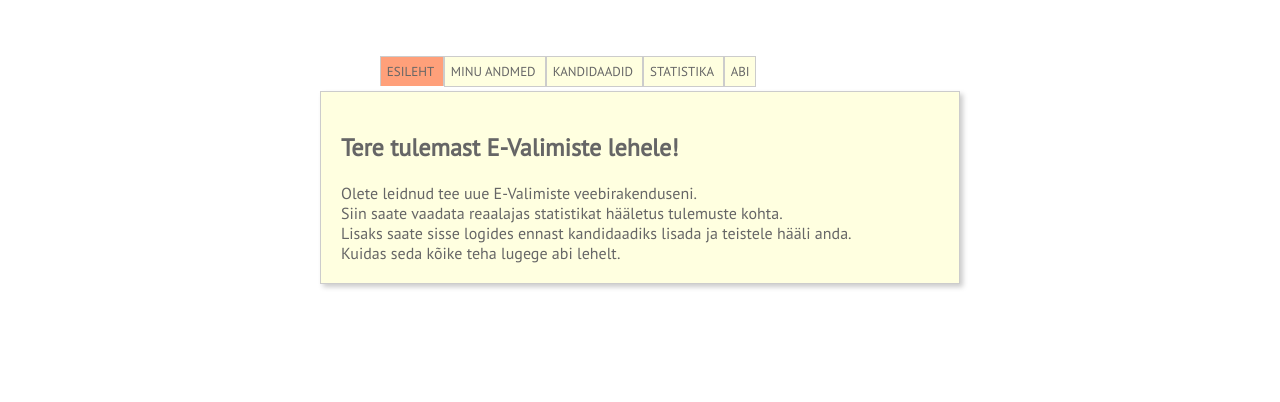
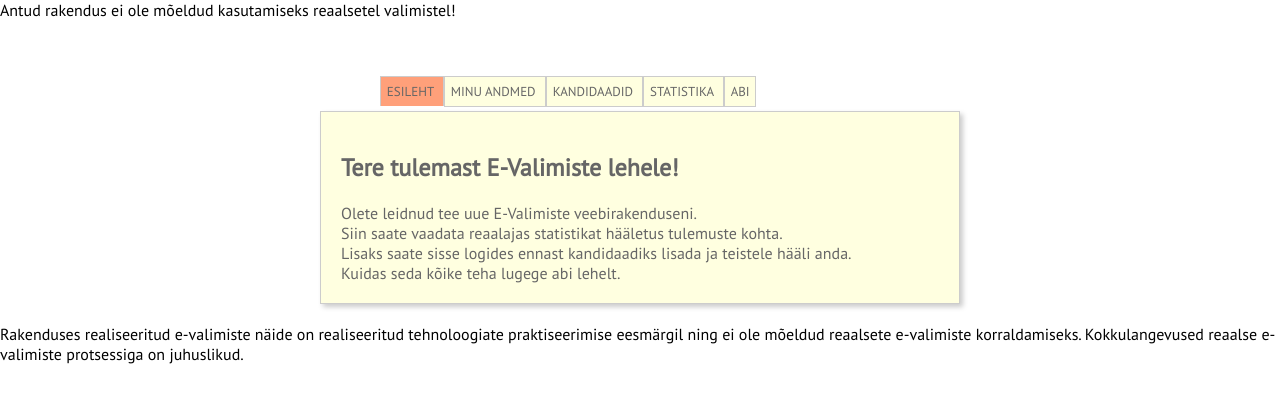
Before and after one commit to rainerv/YloEvalimised, a plain HTML site: page projektylo/war/index.html in a window 1280 px wide. Drawn offline with Linux system fonts and the light colour scheme; a script that the page names is missing.

Commit message:
Lisasin hoiatused

```diff
--- a/projektylo/war/index.html
+++ b/projektylo/war/index.html
@@ -33,6 +33,7 @@
         chart.draw(data, options);
       	}
     </script>
+    <div>Antud rakendus ei ole mõeldud kasutamiseks reaalsetel valimistel!</div>
 </head>
 <body>
 	<!-- Main class algus -->
@@ -355,4 +356,6 @@
    	</div>
 	<!-- Erakonna valimise modal dialog lõpp -->
 </body>
+<br>
+<div>Rakenduses realiseeritud e-valimiste näide on realiseeritud tehnoloogiate praktiseerimise eesmärgil ning ei ole mõeldud reaalsete e-valimiste korraldamiseks. Kokkulangevused reaalse e-valimiste protsessiga on juhuslikud.</div>
 </html>
```
